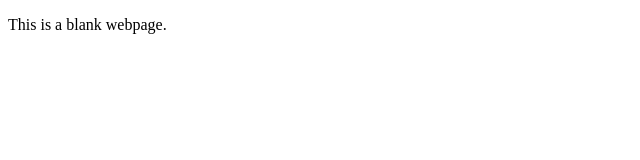
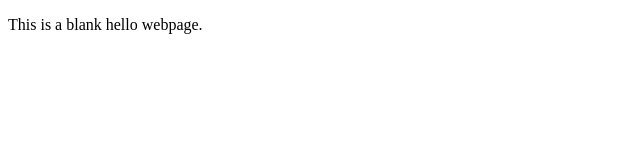
Before and after one commit to PL4YERR/fastdl, a plain HTML site: page Index.html in a window 1280 px wide. Shown: the full height of the page, 0-640 px from the left. Drawn offline with Linux system fonts and the light colour scheme.

Commit message:
Update Index.html

```diff
--- a/Index.html
+++ b/Index.html
@@ -1,6 +1,6 @@
 <!doctype html>
 <html>
   <body>
-    <p>This is a blank webpage.</p>
+    <p>This is a blank hello webpage.</p>
   </body>
 </html>
```
